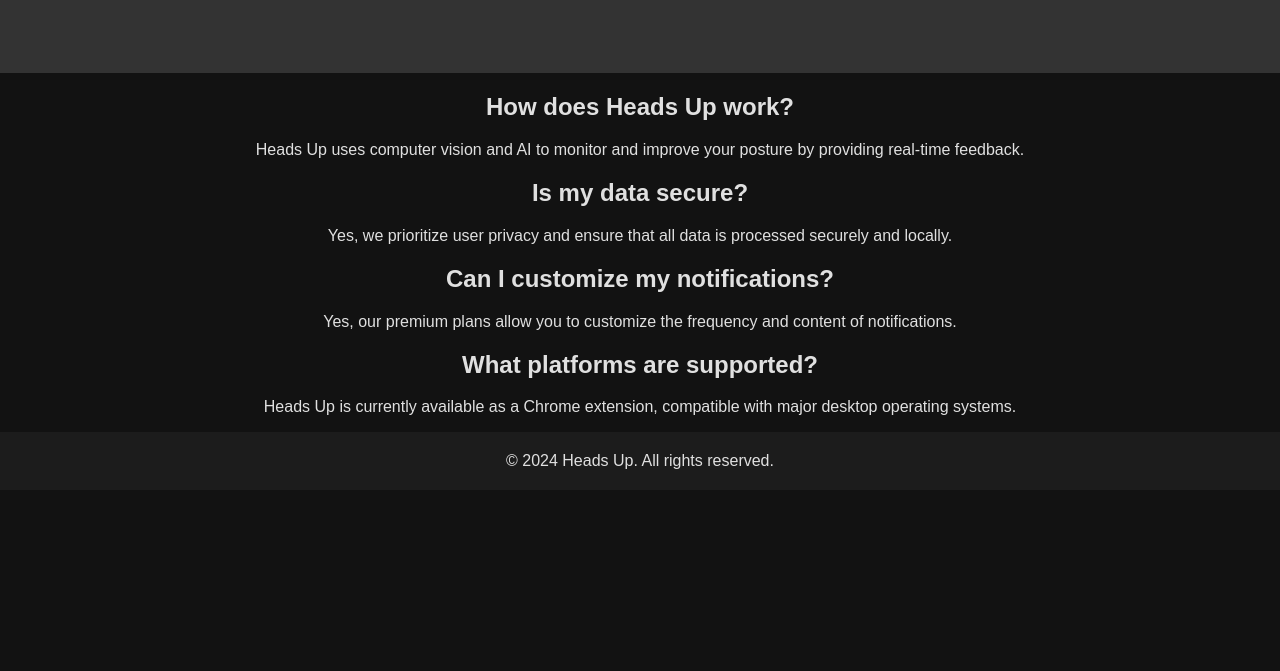
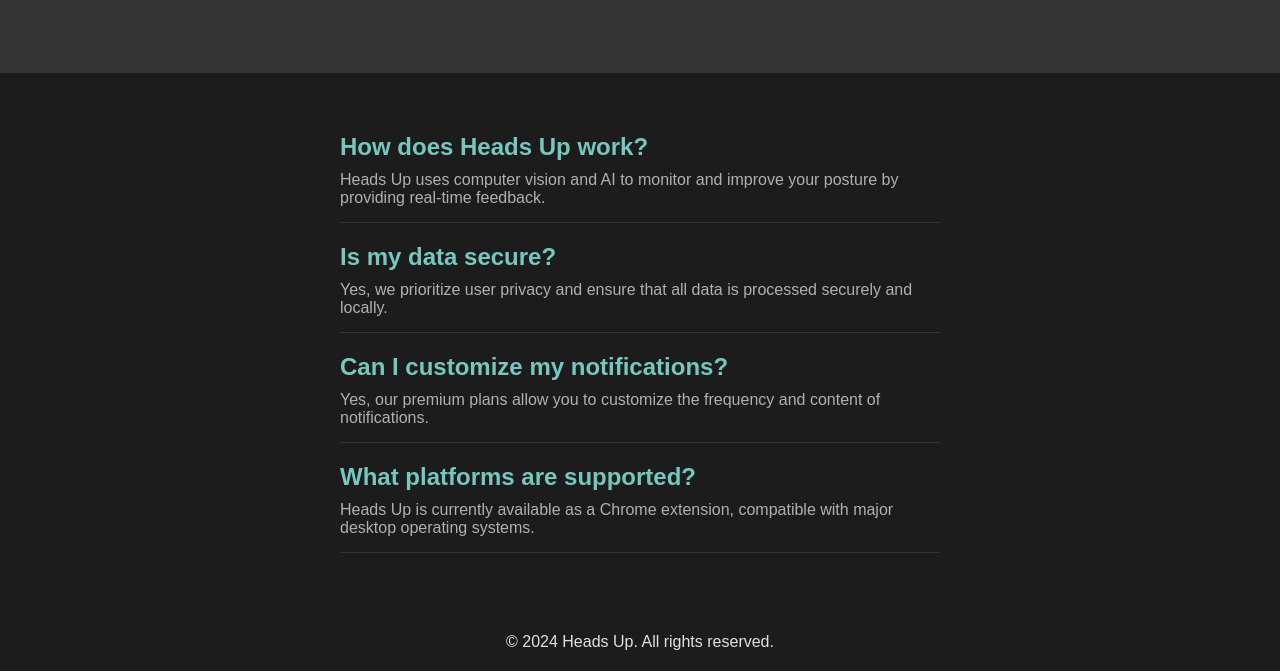
Before and after one commit to dyang886/heads-up-website, a plain HTML site: page public/faq.html in a window 1280 px wide. Shown: the part 233-904 px from the top of the page. Before the commit the page ends 800 px from the top, so only its background shows below. Drawn offline with Linux system fonts and the light colour scheme.

Commit message:
forgot the styles

```diff
--- a/public/styles.css
+++ b/public/styles.css
@@ -321,3 +321,28 @@
 .contact-form button:hover {
     background-color: #60a8a3;
 }
+
+/* FAQ Section Styles */
+.faq-section {
+    background-color: #1c1c1c;
+    padding: 40px 0;
+}
+
+.faq {
+    margin: 20px auto;
+    max-width: 600px;
+    text-align: left;
+    border-bottom: 1px solid #333;
+    padding-bottom: 15px;
+}
+
+.faq h2 {
+    color: #76c7c0;
+    margin-bottom: 10px;
+}
+
+.faq p {
+    color: #b0b0b0;
+    margin: 0;
+    font-size: 1em;
+}
```
